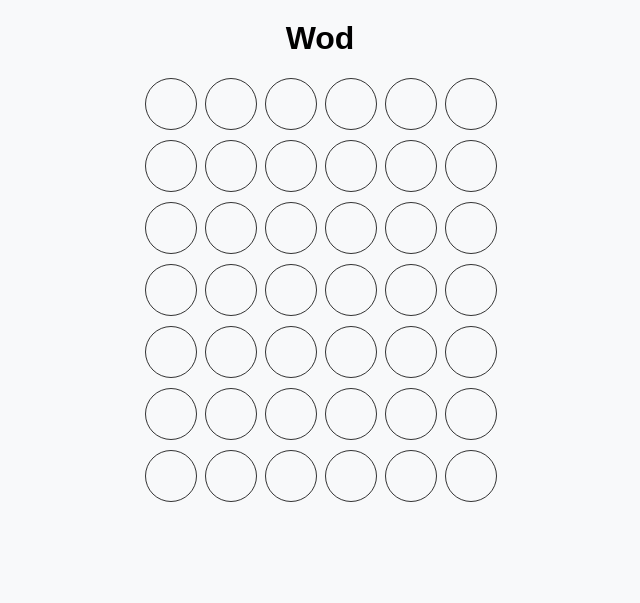
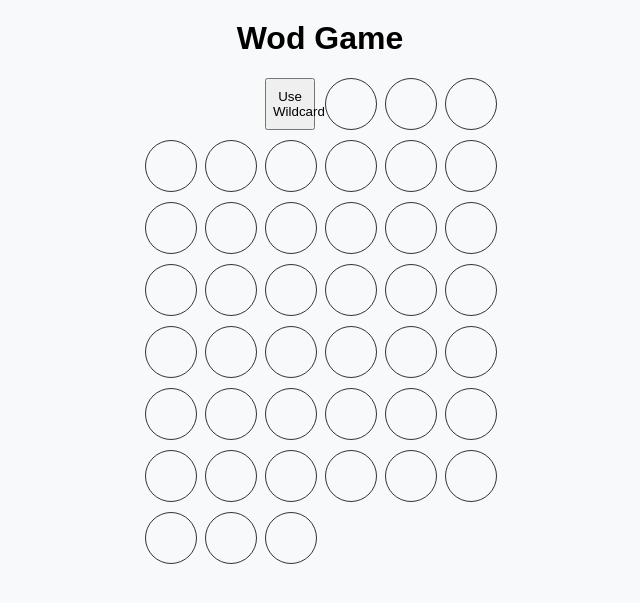
Before and after one commit to Seerow0/-MK-II-Nicholas-J-Website-, a Jekyll site: the page wod/wod.html, which Jekyll copies as it is, in a window 1280 px wide. Shown: the top 603 px of the page, without its empty margins (320-960 px from the left). Built offline with Jekyll 4.4.1, drawn with Linux system fonts in a browser that asks for light colours.

Commit message:
Update wod.html

```diff
--- a/wod/wod.html
+++ b/wod/wod.html
@@ -7,8 +7,21 @@
     <link rel="stylesheet" href="wod.css">
 </head>
 <body>
-    <h1>Wod</h1>
-    <div id="wod-game"></div>
+    <h1>Wod Game</h1>
+
+    <div id="wod-game">
+        <!-- Grid for guesses -->
+        <div id="grid"></div>
+
+        <!-- Alphabet at the bottom -->
+        <div id="alphabet">
+            <!-- Dynamically generated alphabet buttons -->
+        </div>
+
+        <!-- Wildcard Button -->
+        <button id="wildcardBtn" onclick="useWildcard()">Use Wildcard</button>
+    </div>
+
     <script src="wod.js"></script>
 </body>
 </html>
```
